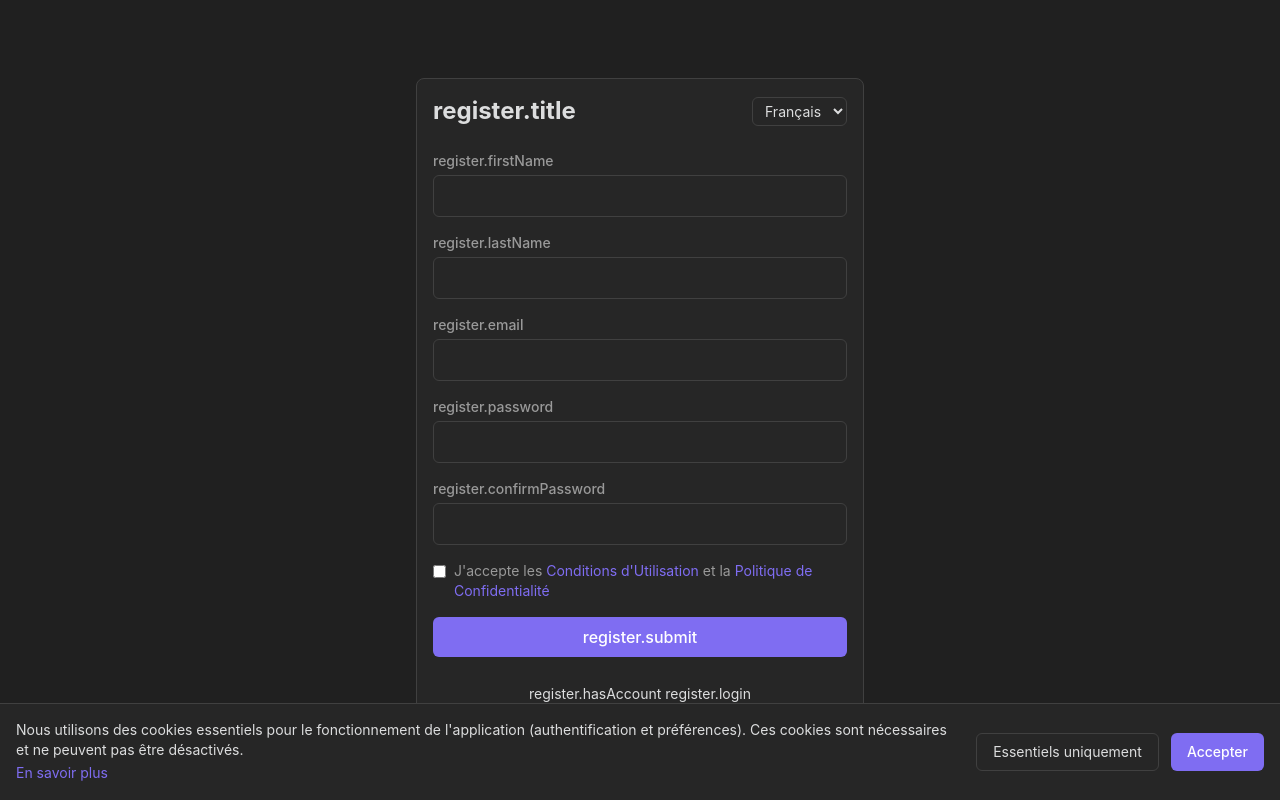
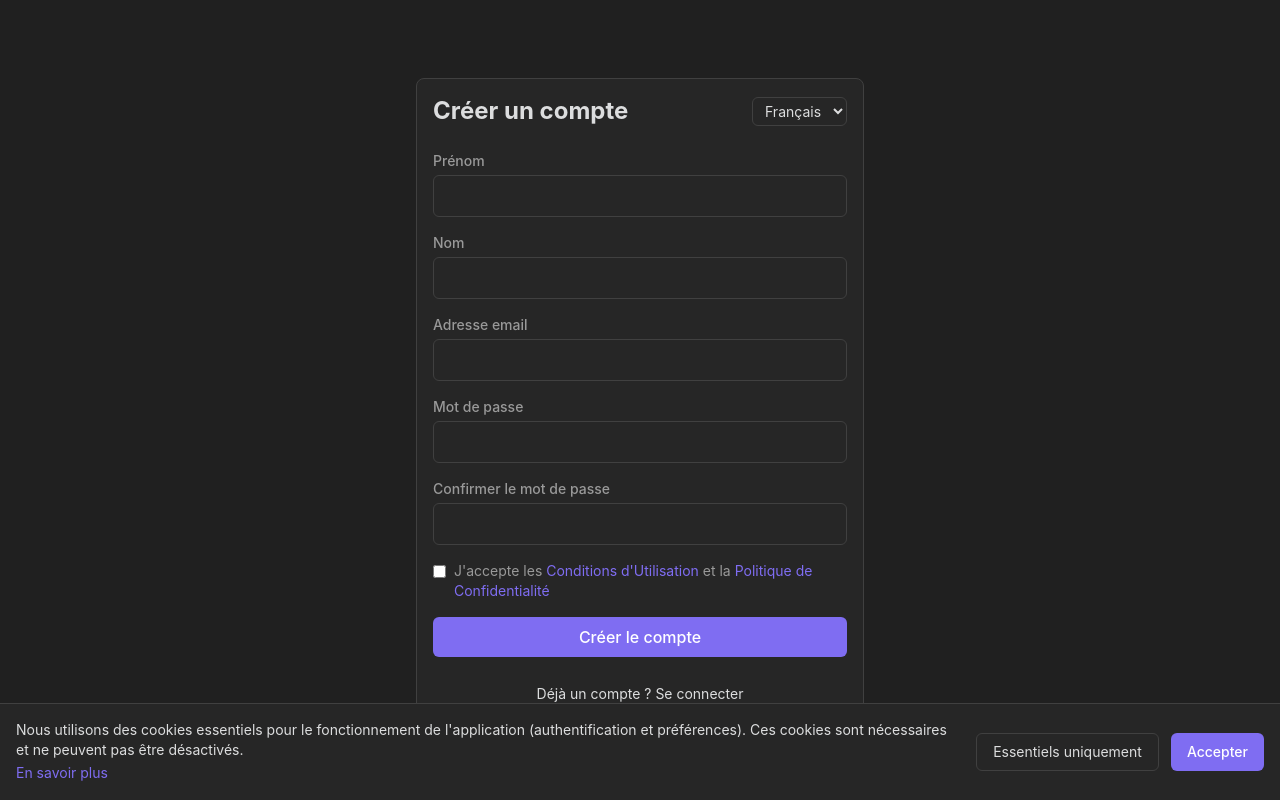
Before and after one commit to asyncmagician/FinanceMate, a React (Vite) app in the folder frontend/: page /register in a window 1280 px wide. Built offline with nearby package versions, Linux system fonts and the light colour scheme; no server answers.

Commit message:
fix: resolve translation and backend startup issues
- Fix duplicate register key in translations (renamed to consent)
- Update Register component to use consent translations
- Fix export routes middleware import (authMiddleware not authenticateToken)
- Ensure backend can start without errors

```diff
--- a/frontend/src/components/auth/Register.jsx
+++ b/frontend/src/components/auth/Register.jsx
@@ -166,13 +166,13 @@ function Register() {
               required
             />
             <label htmlFor="acceptTerms" className="text-sm text-obsidian-text-muted">
-              {t('register.acceptTerms', 'J\'accepte les ')}
+              {t('consent.acceptTerms', 'J\'accepte les ')}
               <a href="/terms" target="_blank" className="text-obsidian-accent hover:underline">
-                {t('register.termsOfService', 'Conditions d\'Utilisation')}
+                {t('consent.termsOfService', 'Conditions d\'Utilisation')}
               </a>
-              {t('register.and', ' et la ')}
+              {t('consent.and', ' et la ')}
               <a href="/privacy" target="_blank" className="text-obsidian-accent hover:underline">
-                {t('register.privacyPolicy', 'Politique de Confidentialité')}
+                {t('consent.privacyPolicy', 'Politique de Confidentialité')}
               </a>
             </label>
           </div>
--- a/frontend/src/i18n/translations.js
+++ b/frontend/src/i18n/translations.js
@@ -276,8 +276,8 @@ export const translations = {
       accept: 'Accepter'
     },
 
-    // Registration
-    register: {
+    // Registration consent
+    consent: {
       acceptTerms: 'J\'accepte les ',
       termsOfService: 'Conditions d\'Utilisation',
       and: ' et la ',
@@ -569,8 +569,8 @@ export const translations = {
       accept: 'Accept'
     },
 
-    // Registration
-    register: {
+    // Registration consent
+    consent: {
       acceptTerms: 'I accept the ',
       termsOfService: 'Terms of Service',
       and: ' and the ',
```
Also changed, not shown: 1 other file (tests, documents, lock files or other folders).
